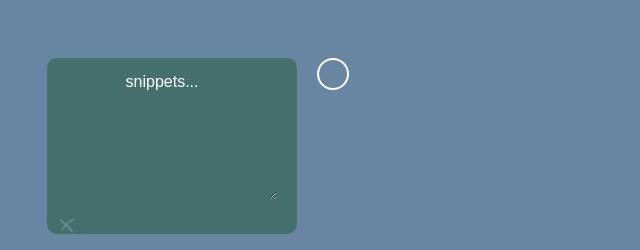
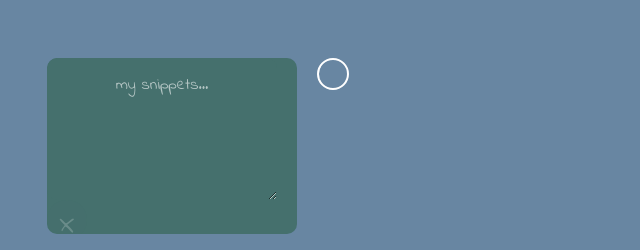
Before and after one commit to isnotafunction/snippets, a plain HTML site: page index.html in a window 1280 px wide. Both pictures are taken after a click on the button 640 px from the left and 74 px from the top of the page. Shown: the top 250 px of the page, 442-1082 px from the left. Drawn offline with Linux system fonts and the light colour scheme; a web font is replaced by a local one.

Commit message:
added placeholder text

```diff
--- a/script.js
+++ b/script.js
@@ -27,6 +27,7 @@ parent.addEventListener("click", function(e){
 })
 
 var uid = (localStorage.getItem("uid"))? JSON.parse(localStorage.getItem("uid")): 0
+
 function createCard(){
   uid++
   var card = document.createElement("div")
@@ -36,7 +37,7 @@ function createCard(){
   content.setAttribute("class", "content")
   content.setAttribute("id", `u${uid}`)
   content.setAttribute("value", "")
-  content.innerText = "snippets..."
+  content.setAttribute("placeholder", "my snippets...")
   xButton.setAttribute("class", "x")
   xButton.setAttribute("onClick", "this.parentNode.parentNode.removeChild(this.parentNode)")
   xButton.innerText = "x"
--- a/style.css
+++ b/style.css
@@ -39,6 +39,12 @@ body{
  -webkit-animation: colorchangeReverse 120s infinite;
  }
 
+ ::placeholder{
+  color:#fff;
+  opacity: 0.6;
+  font-family: "Indie Flower", sans-serif;
+ }
+
 .content{
   font-family: 'Encode Sans Expanded', sans-serif;
   font-weight: 300;
@@ -54,7 +60,6 @@ body{
   min-height: 7rem;
   max-width: 80%;
   color: #fff;
-  /*background-color: #7A7F87;*/
   animation: colorchangeReverse 120s infinite;
   -webkit-animation: colorchangeReverse 120s infinite;
 }
```
